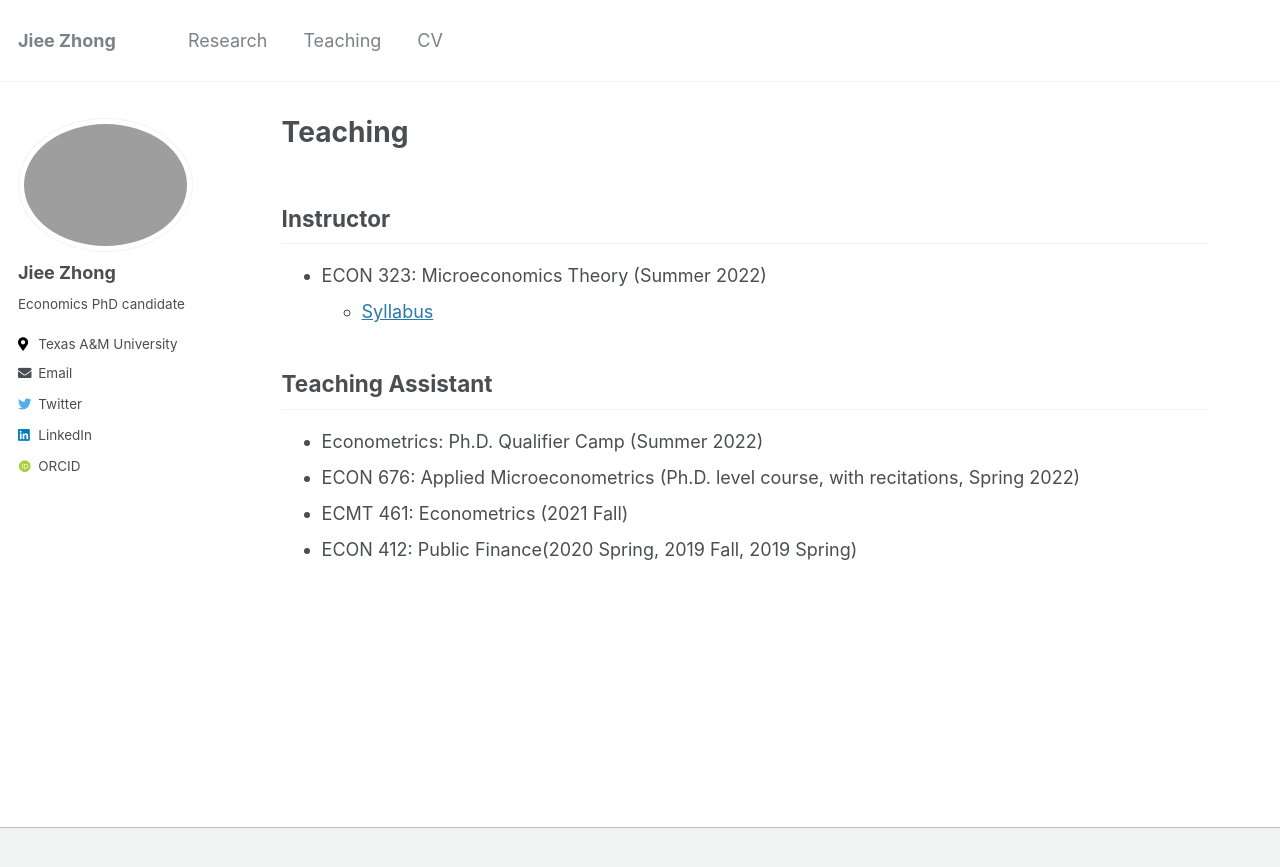
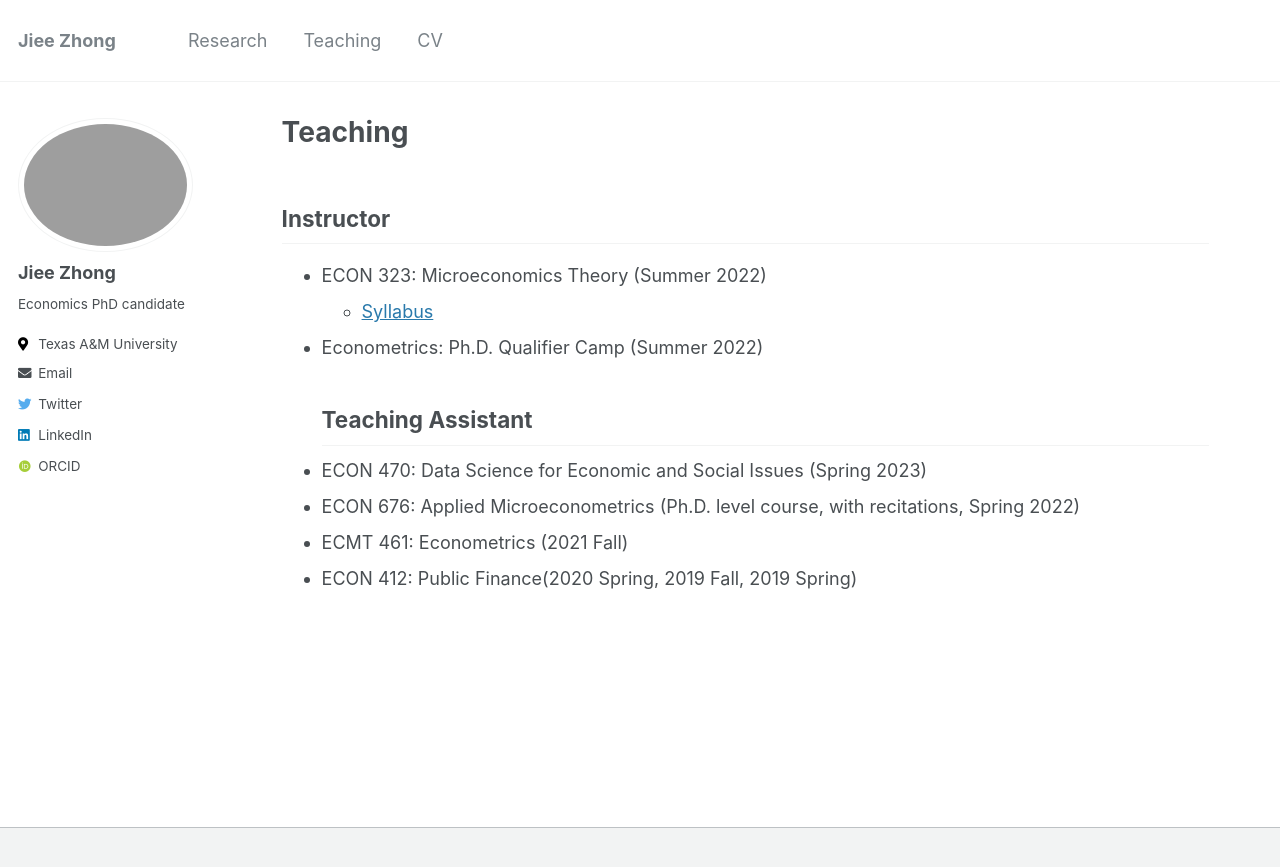
Before and after one commit to jieezhong/jieezhong.github.io, a Jekyll site: the page built from _pages/teaching.md, in a window 1280 px wide. Shown: the top 867 px of the page. Built offline with Jekyll 4.4.1, drawn with Linux system fonts in a browser that asks for light colours; some web fonts are replaced.

Commit message:
Update teaching.md

```diff
--- a/_pages/teaching.md
+++ b/_pages/teaching.md
@@ -6,9 +6,9 @@ title: "Teaching"
 ## Instructor
 - ECON 323: Microeconomics Theory (Summer 2022)
     - [Syllabus](/files/pdf/teaching/ECON323_Syllabus_Summer_S22.pdf)
-
+- Econometrics:  Ph.D. Qualifier Camp (Summer 2022)
 ## Teaching Assistant
-- Econometrics: Ph.D. Qualifier Camp (Summer 2022)
+- ECON 470: Data Science for Economic and Social Issues (Spring 2023)
 - ECON 676: Applied Microeconometrics (Ph.D. level course, with recitations, Spring 2022)
 - ECMT 461: Econometrics (2021 Fall)
 - ECON 412: Public Finance(2020 Spring, 2019 Fall, 2019 Spring)
```
